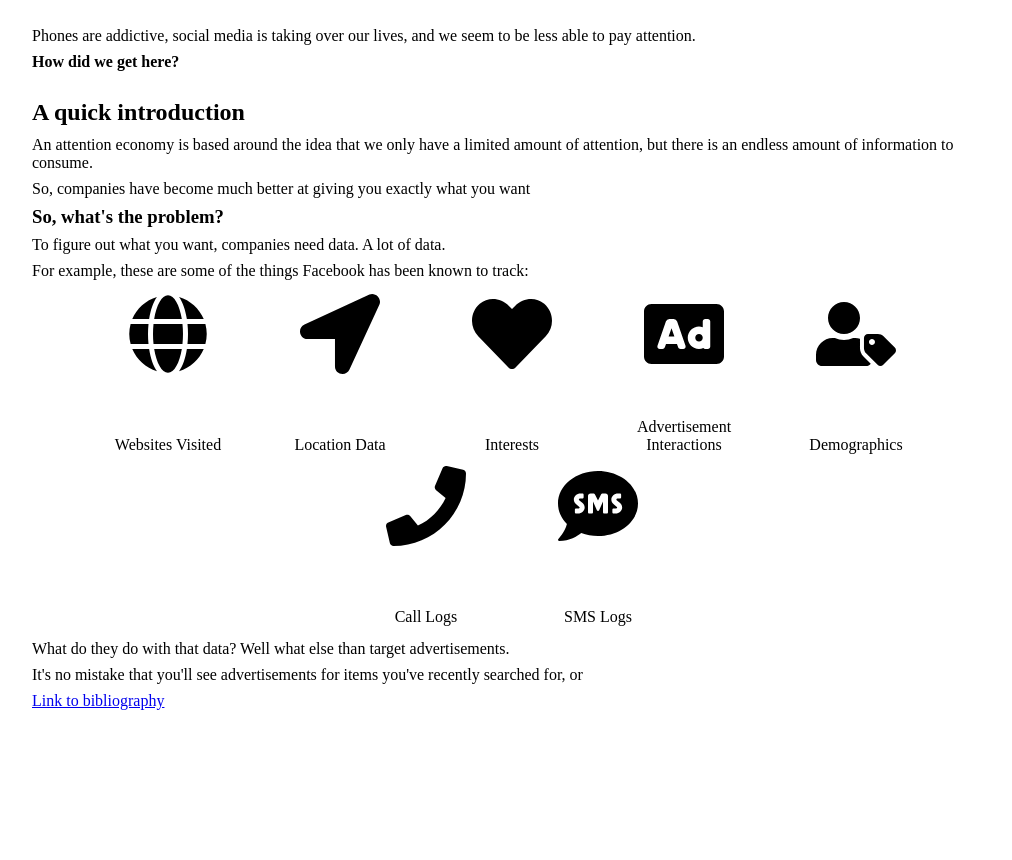
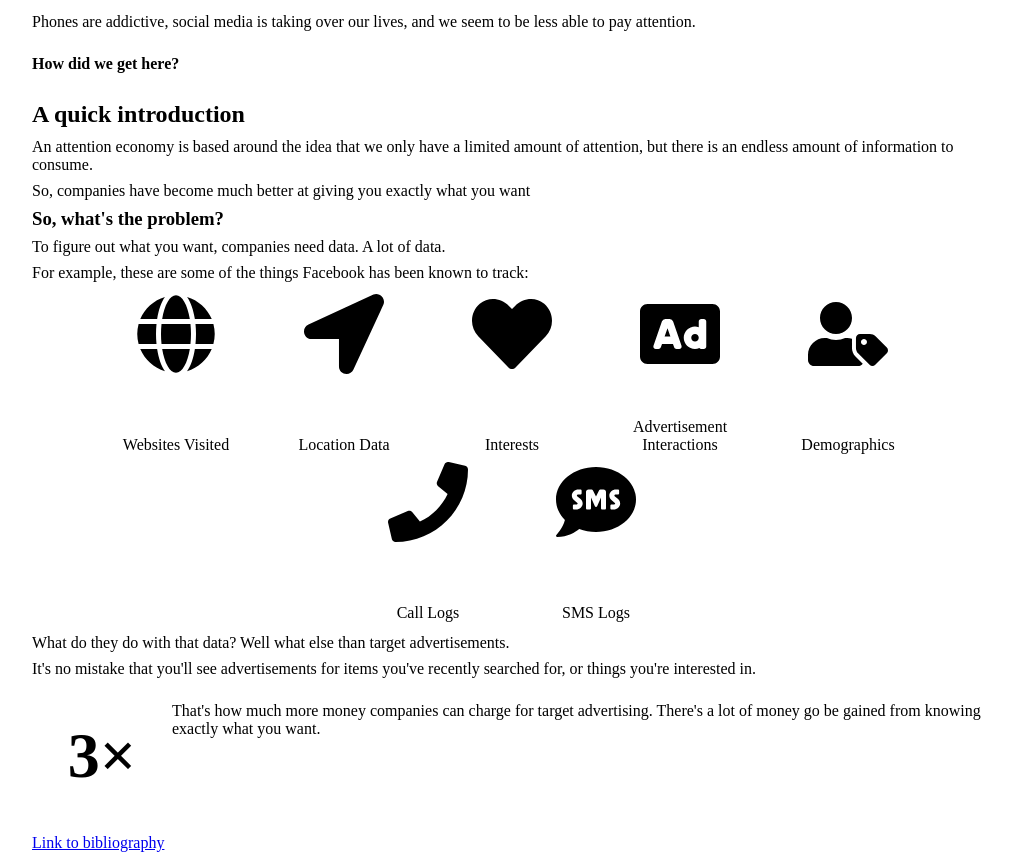
Before and after one commit to err53/attention-economy, a Gatsby site: page / in a window 1280 px wide. Shown: the part 56-916 px from the top of the page, without its empty margins (128-1140 px from the left). Before the commit the page ends 800 px from the top, so only its background shows below. Built offline with nearby package versions, Linux system fonts and the light colour scheme; Gatsby itself is replaced by a stand-in of ours.

Commit message:
update site

```diff
--- a/gatsby-config.js
+++ b/gatsby-config.js
@@ -20,11 +20,11 @@ module.exports = {
     {
       resolve: `gatsby-plugin-manifest`,
       options: {
-        name: `gatsby-starter-default`,
-        short_name: `starter`,
+        name: `The Attention Economy`,
+        short_name: `Attention Economy`,
         start_url: `/`,
-        background_color: `#663399`,
-        theme_color: `#663399`,
+        background_color: `#ffffff`,
+        theme_color: `#2a4365`,
         display: `minimal-ui`,
         icon: `src/images/favicon.svg`, // This path is relative to the root of the site.
       },
--- a/src/components/header.js
+++ b/src/components/header.js
@@ -11,7 +11,7 @@ const Header = ({ siteTitle }) => (
       px={{ base: "2", sm: "4", md: "6" }}
       py="4"
     >
-      <Heading size="xl" as="h1" m="0" color="white">
+      <Heading size="3xl" as="h1" m="0" color="white">
         {siteTitle}
       </Heading>
       <Spacer />
--- a/src/components/iconHighlight.js
+++ b/src/components/iconHighlight.js
@@ -1,25 +1,27 @@
 import React from "react"
 
-import { Stack, Box, Spacer, Text } from "@chakra-ui/react"
+import { Stack, Box, Spacer, Text, WrapItem } from "@chakra-ui/react"
 
 const IconHighlight = ({ icon, text }) => {
   return (
+    <WrapItem>
       <Stack
         boxSize="10rem"
-      borderWidth="2px"
+        borderWidth="1px"
         borderRadius="10px"
         p="4"
-      m="2"
         transition="transform 0.2s"
         transitionTimingFunction="ease"
         _hover={{
           transform: "scale(1.10)",
         }}
+        shadow="md"
       >
         <Box boxSize="5rem" mx="auto" as={icon} />
         <Spacer />
         <Text align="center">{text}</Text>
       </Stack>
+    </WrapItem>
   )
 }
 
--- a/src/components/seo.js
+++ b/src/components/seo.js
@@ -34,7 +34,7 @@ function SEO({ description, lang, meta, title }) {
         lang,
       }}
       title={title}
-      titleTemplate={defaultTitle ? `%s | ${defaultTitle}` : null}
+      titleTemplate={null}
       meta={[
         {
           name: `description`,
--- a/src/pages/index.js
+++ b/src/pages/index.js
@@ -14,7 +14,17 @@ import IconHighlight from "../components/iconHighlight"
 
 import Layout from "../components/layout"
 import SEO from "../components/seo"
-import { Heading, Text, Flex, Box, Stack, Link } from "@chakra-ui/react"
+import {
+  Heading,
+  Text,
+  Flex,
+  Box,
+  Stack,
+  Link,
+  HStack,
+  Spacer,
+  Wrap,
+} from "@chakra-ui/react"
 
 const IndexPage = () => {
   const data = useStaticQuery(graphql`
@@ -22,7 +32,7 @@ const IndexPage = () => {
       attentionVsInfo: file(relativePath: { eq: "attention-vs-info.png" }) {
         childImageSharp {
           fluid(maxWidth: 800) {
-            ...GatsbyImageSharpFluid
+            ...GatsbyImageSharpFluid_withWebp_tracedSVG
           }
         }
       }
@@ -31,8 +41,7 @@ const IndexPage = () => {
 
   return (
     <Layout>
-      <SEO title="Home" />
-      <Heading as="h2" size="lg" mb="2"></Heading>
+      <SEO title="The Attention Economy" />
       <Text>
         Phones are addictive, social media is taking over our lives, and we seem
         to be less able to pay attention.
@@ -42,7 +51,7 @@ const IndexPage = () => {
       </Text>
       <Flex direction={{ base: "column", md: "row" }}>
         <Stack width={{ base: "100%", md: "40%" }}>
-          <Heading as="h2" size="lg" mb="2">
+          <Heading as="h2" size="2xl" mb="2">
             A quick introduction
           </Heading>
           <Text>
@@ -59,7 +68,7 @@ const IndexPage = () => {
           <Img fluid={data.attentionVsInfo.childImageSharp.fluid} />
         </Box>
       </Flex>
-      <Heading as="h3" size="md" mb="2">
+      <Heading as="h3" size="xl" mb="2">
         So, what's the problem?
       </Heading>
       <Text>
@@ -70,7 +79,7 @@ const IndexPage = () => {
         For example, these are some of the things Facebook has been known to
         track:
       </Text>
-      <Flex justify="center" align="space-around" wrap="wrap">
+      <Wrap justify="center" align="space-around" spacing="4">
         <IconHighlight icon={FaGlobe} text="Websites Visited" />
         <IconHighlight icon={FaLocationArrow} text="Location Data" />
         <IconHighlight icon={FaHeart} text="Interests" />
@@ -78,15 +87,43 @@ const IndexPage = () => {
         <IconHighlight icon={FaUserTag} text="Demographics" />
         <IconHighlight icon={FaPhone} text="Call Logs" />
         <IconHighlight icon={FaSms} text="SMS Logs" />
-      </Flex>
+      </Wrap>
       <Text>
         What do they do with that data? Well what else than target
         advertisements.
       </Text>
       <Text>
         It's no mistake that you'll see advertisements for items you've recently
-        searched for, or
+        searched for, or things you're interested in.
       </Text>
+      <Stack spacing="4" direction={{ base: "column", sm: "row" }}>
+        <Flex>
+          <Flex
+            boxSize="8rem"
+            borderWidth="1px"
+            borderRadius="10px"
+            p="4"
+            m="2"
+            transition="transform 0.2s"
+            transitionTimingFunction="ease"
+            _hover={{
+              transform: "scale(1.10)",
+            }}
+            justifyContent="center"
+            alignItems="center"
+            shadow="md"
+          >
+            <Text fontSize="4rem" as="b">
+              3&times;
+            </Text>
+          </Flex>
+        </Flex>
+        <Text>
+          That's how much more money companies can charge for target
+          advertising. There's a lot of money go be gained from knowing exactly
+          what you want.
+        </Text>
+      </Stack>
 
       <Link href="bib.html">Link to bibliography</Link>
     </Layout>
```
Lines whose indentation alone changed are shown as unchanged.
